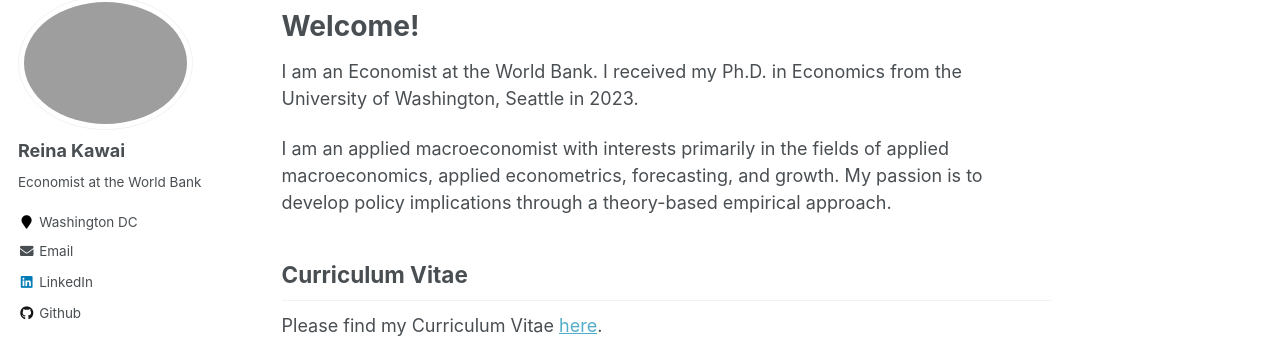
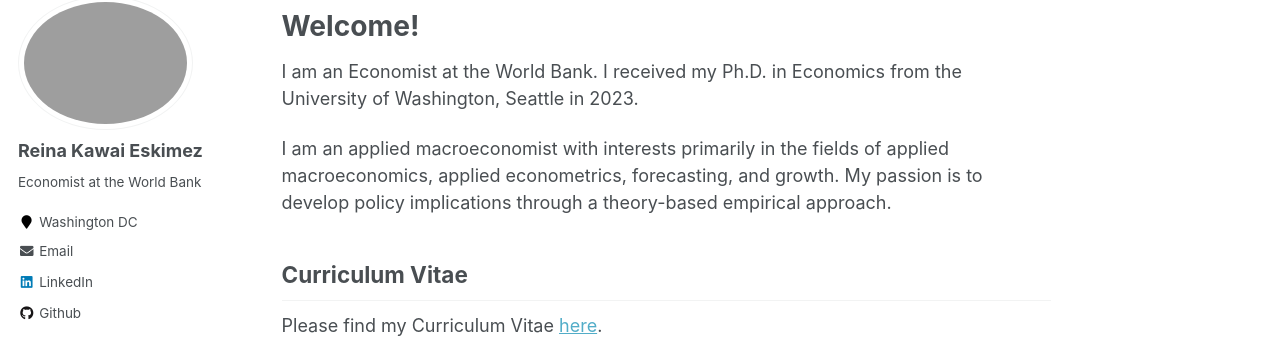
Before and after one commit to Reina-Kawai/Reina-Kawai.github.io, a Jekyll site: the page built from _pages/about.md, in a window 1280 px wide. Shown: the part 122-460 px from the top of the page. Built offline with Jekyll 4.4.1, drawn with Linux system fonts in a browser that asks for light colours.

Commit message:
Update _config.yml

```diff
--- a/_config.yml
+++ b/_config.yml
@@ -81,7 +81,7 @@ analytics:
 
 # Site Author
 author:
-  name             : "Reina Kawai"
+  name             : "Reina Kawai Eskimez"
   avatar           : "Website profile photo.jpg"       # "WebsiteDP-ReinaKawai.JPG"
   bio              : "Economist at the World Bank"
   #location         : "Seattle, WA"
```
